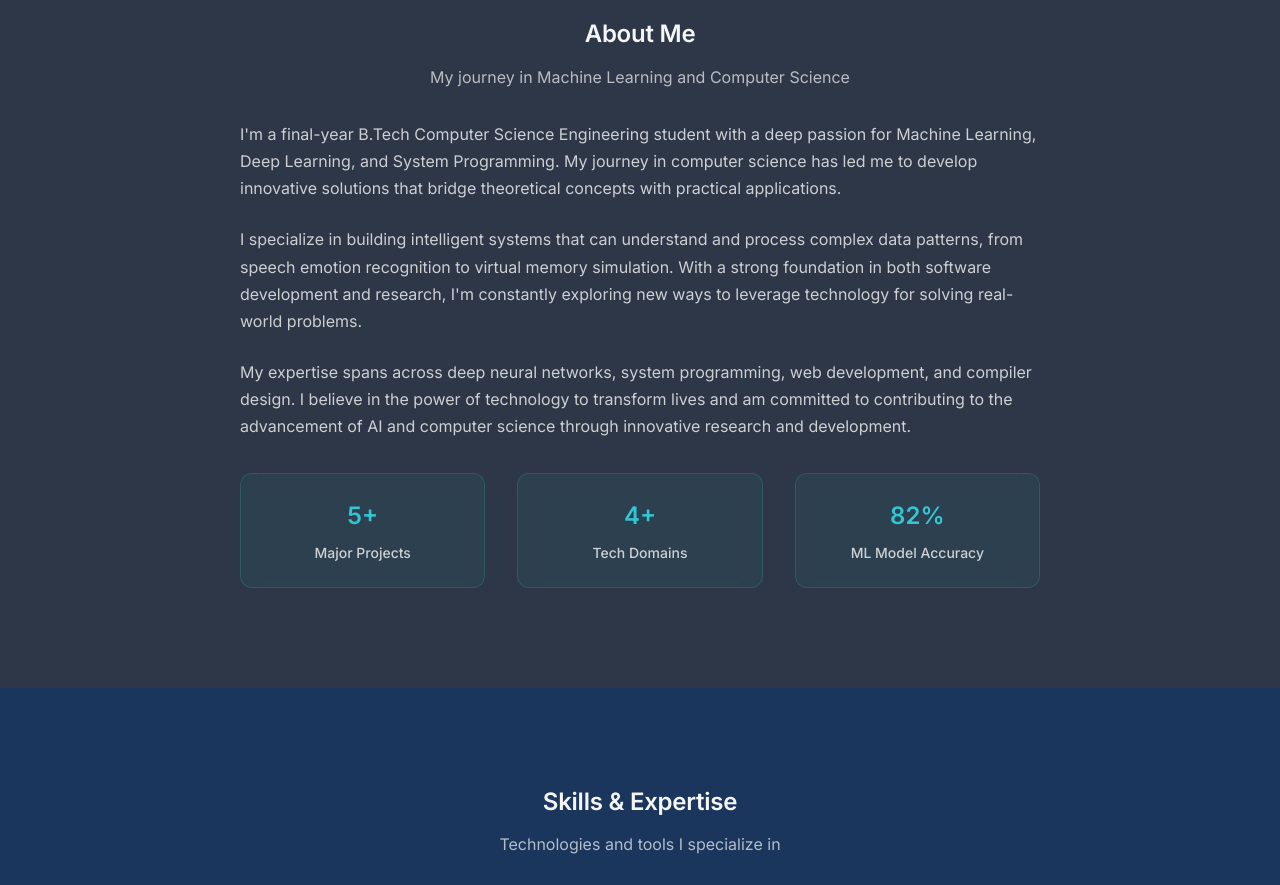
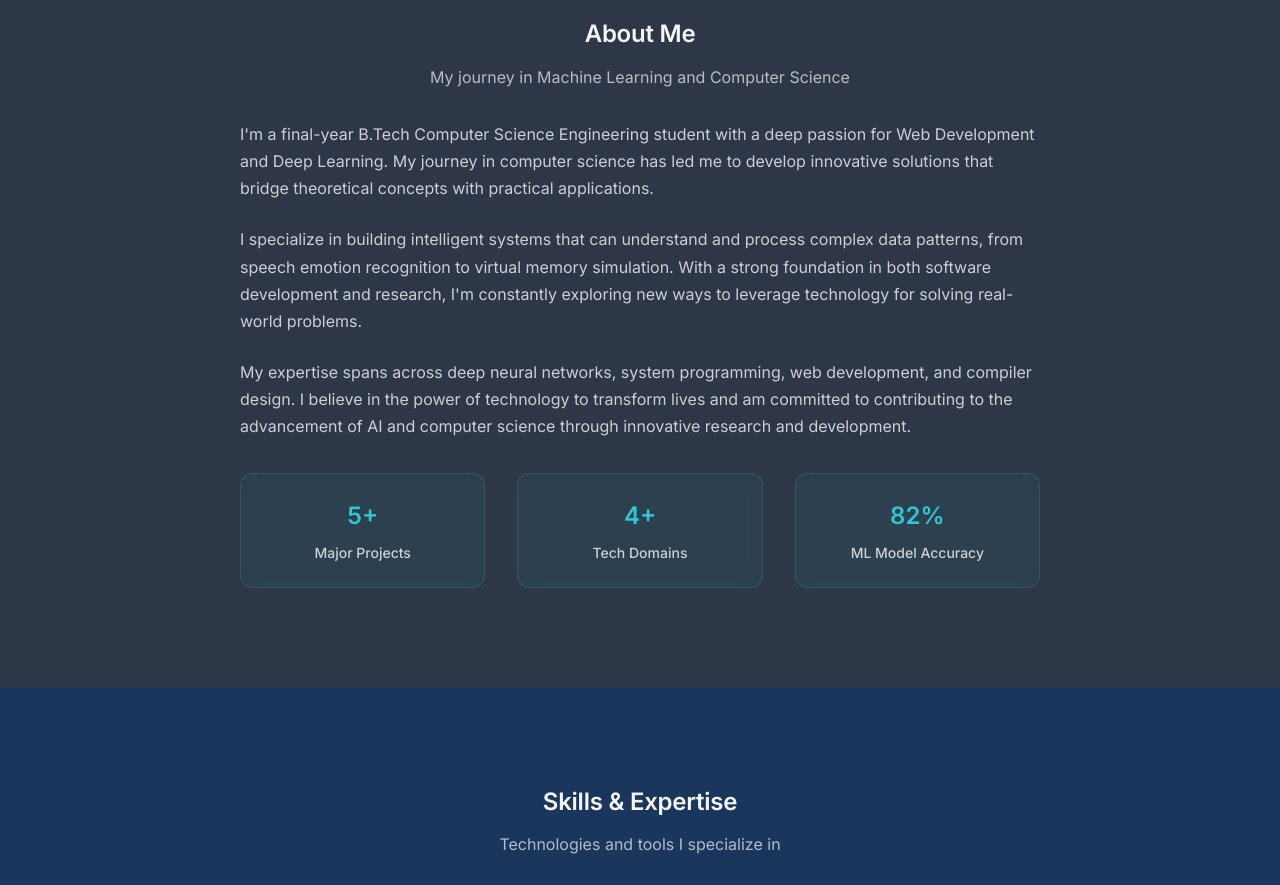
Before and after one commit to Anig164/My-Portfolio, a plain HTML site: page index.html in a window 1280 px wide. Shown: the part 880-1765 px from the top of the page. Drawn offline with Linux system fonts and the light colour scheme; a web font is replaced by a local one.

Commit message:
Update index.html

```diff
--- a/index.html
+++ b/index.html
@@ -85,9 +85,9 @@
             <div class="about-content">
                 <div class="about-text">
                     <p>
-                        I'm a final-year B.Tech Computer Science Engineering student with a deep passion for Machine Learning,
-                        Deep Learning, and System Programming. My journey in computer science has led me to develop innovative
-                        solutions that bridge theoretical concepts with practical applications.
+                        I'm a final-year B.Tech Computer Science Engineering student with a deep passion for Web Development
+                        and Deep Learning. My journey in computer science has led me to develop innovative
+                         solutions that bridge theoretical concepts with practical applications.
                     </p>
                     <p>
                         I specialize in building intelligent systems that can understand and process complex data patterns,
```
